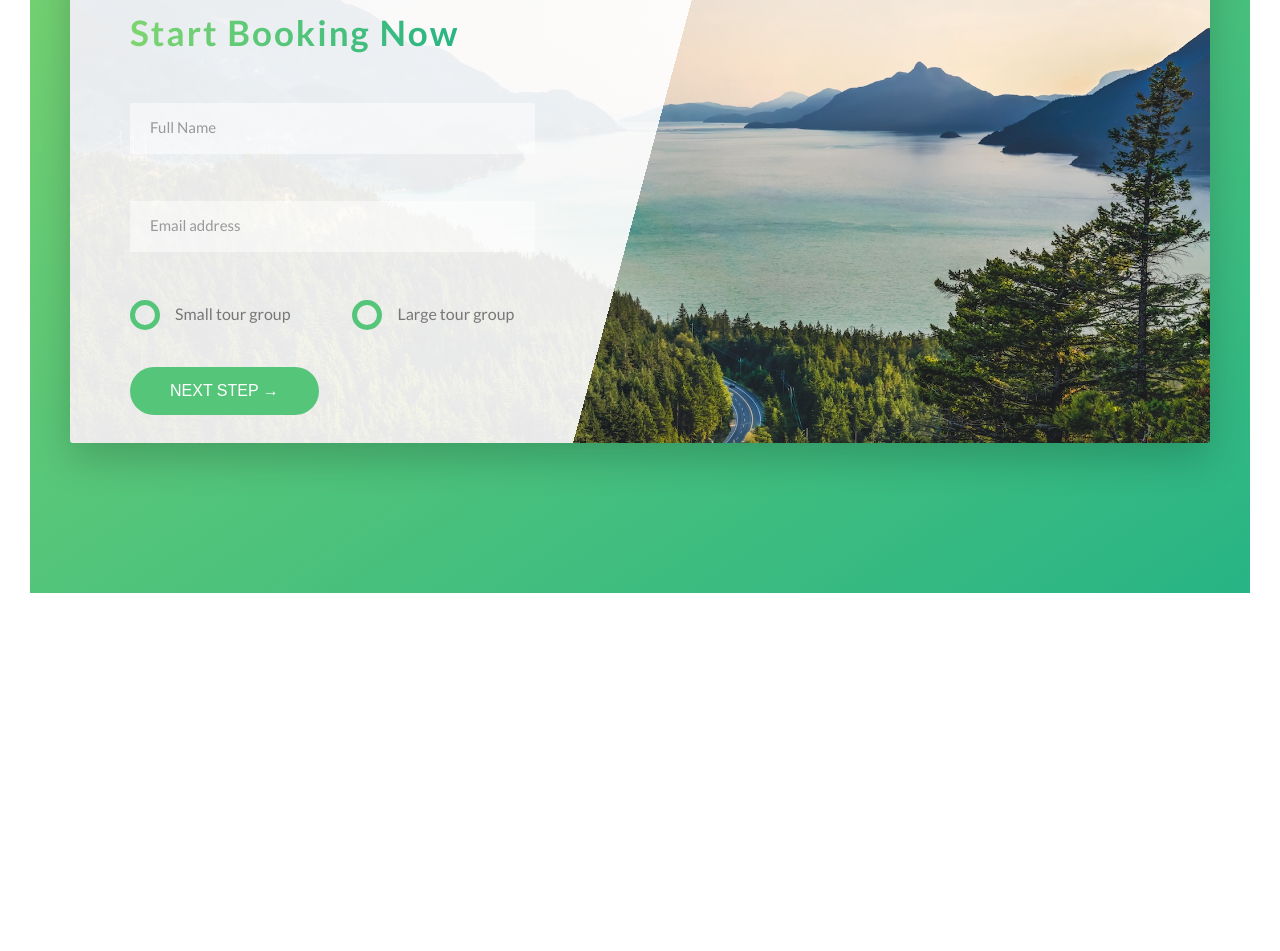
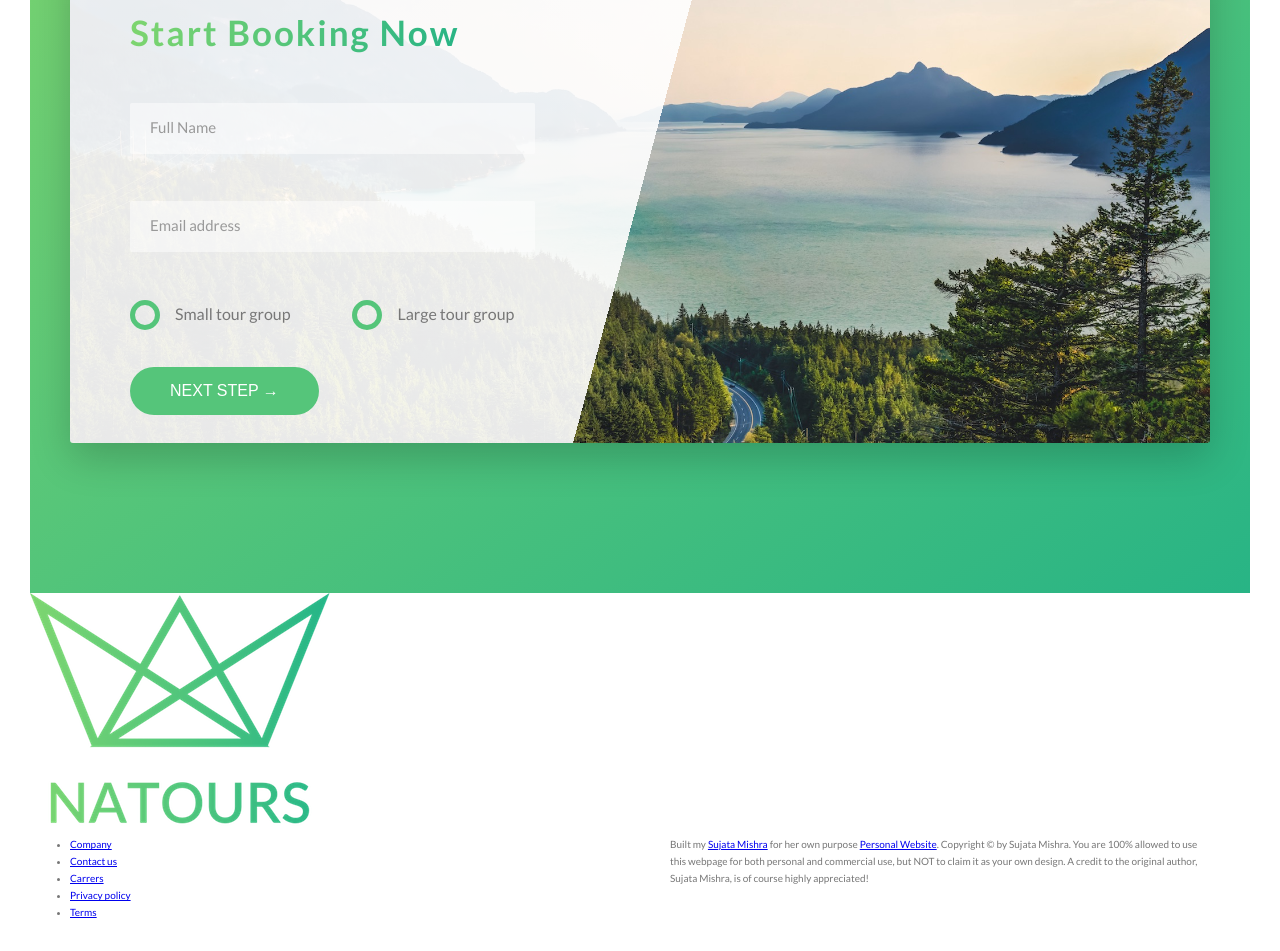
Before and after one commit to sujata13/Natours, a website: page index.html in a window 1280 px wide. Shown: the part 4677-5628 px from the top of the page. Before the commit the page ends 5300 px from the top, so only its background shows below. Drawn offline with Linux system fonts and the light colour scheme.

Commit message:
Added foooter tag with list of links & a paragraph

```diff
--- a/index.html
+++ b/index.html
@@ -298,6 +298,30 @@
             </section>
         </main>
 
+        <footer class="footer">
+            <div class="footer__logo-box">
+                <img src="img/logo-green-2x.png" alt="Full logo" class="footer__logo">
+            </div>
+            <div class="row">
+                <div class="col-1-of-2">
+                    <div class="footer__navigation">
+                       <ul class="footer__list">
+                           <li class="footer__item"><a href="#" class="footer_link">Company</a></li>
+                           <li class="footer__item"><a href="#" class="footer_link">Contact us</a></li>
+                           <li class="footer__item"><a href="#" class="footer_link">Carrers</a></li>
+                           <li class="footer__item"><a href="#" class="footer_link">Privacy policy</a></li>
+                           <li class="footer__item"><a href="#" class="footer_link">Terms</a></li>
+                       </ul>
+                    </div>
+                </div>
+                <div class="col-1-of-2">
+                    <p class="footer__copyright">
+                        Built my <a href="#" class="footer_link">Sujata Mishra</a> for her own purpose <a href="#" class="footer_link">Personal Website</a>. Copyright &copy; by Sujata Mishra. You are 100% allowed to use this webpage for both personal and commercial use, but NOT to claim it as your own design. A credit to the original author, Sujata Mishra, is of course highly appreciated!
+                    </p>
+                </div>
+            </div>
+        </footer>
+
         <!--
         <section class="grid-test">
             <div class="row">
```
